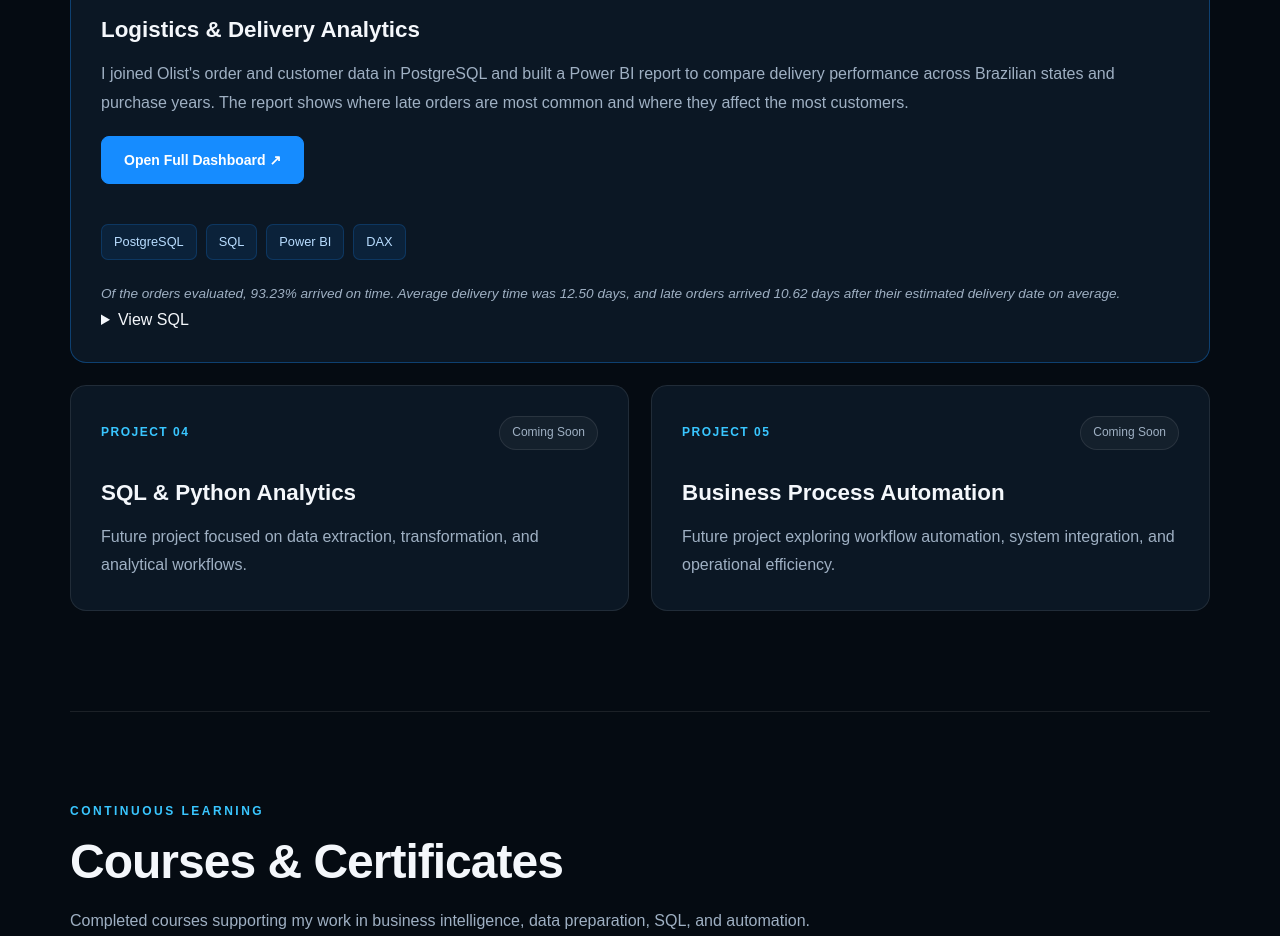
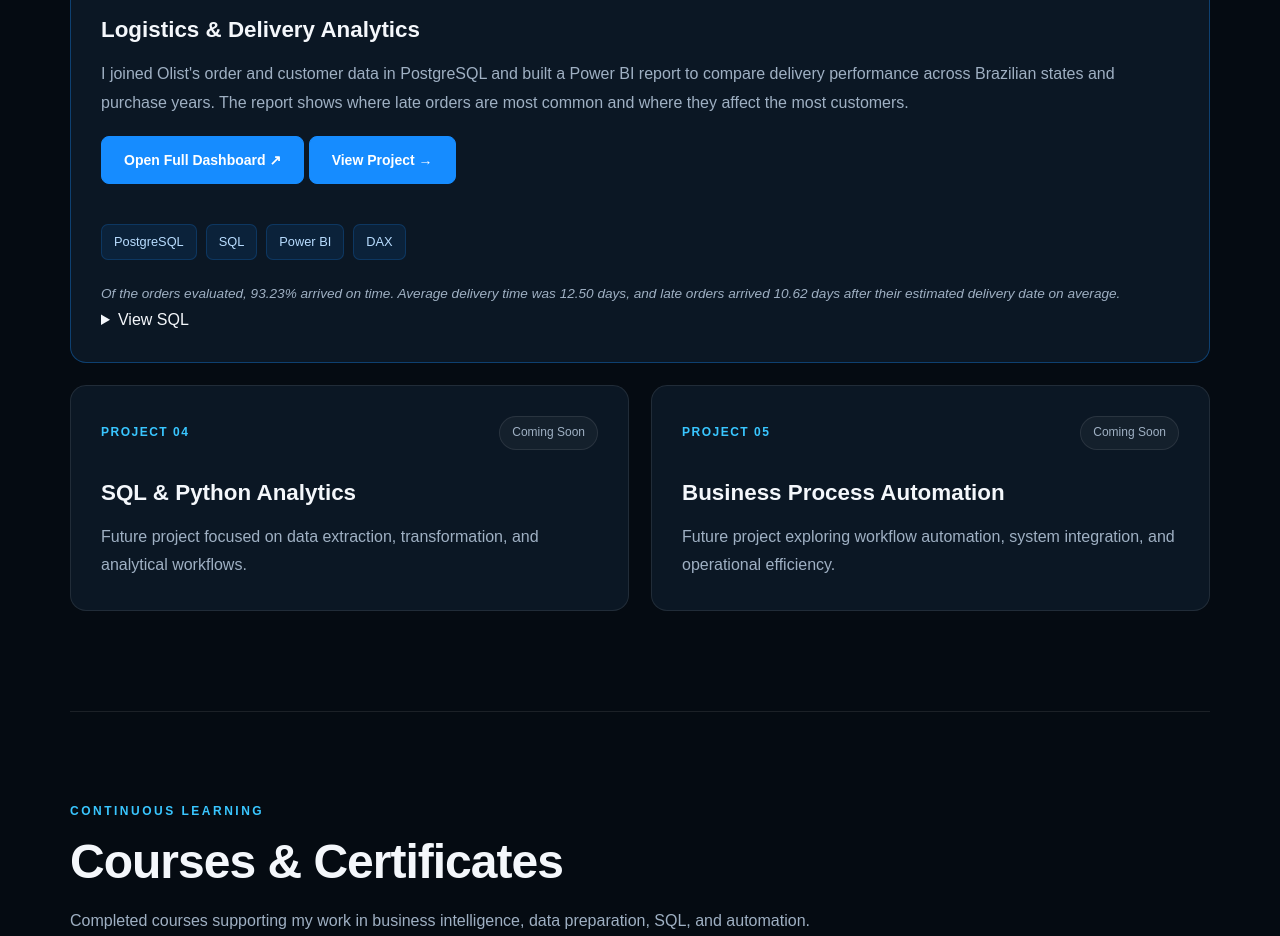
Before and after one commit to cristianbustacara-glitch/cristianbustacara-glitch.github.io, a plain HTML site: page index.html in a window 1280 px wide. Shown: the part 4440-5376 px from the top of the page. Drawn offline with Linux system fonts and the light colour scheme.

Commit message:
Update index.html

```diff
--- a/index.html
+++ b/index.html
@@ -295,6 +295,8 @@ Interactive Power BI dashboard published and available for exploration. Built us
       <a href="https://app.powerbi.com/view?r=eyJrIjoiNWE3ZGIwMDgtOTg5NS00YmUyLWI4MTAtZDQxMWUzNGY0YzhkIiwidCI6IjJlYzk4MWZiLTkyODMtNDNhMC05YTM5LTMzMzJmYzU0ZDc3NCIsImMiOjR9" target="_blank" rel="noopener noreferrer"
          class="dashboard-link">Open Full Dashboard ↗</a>
 
+      <a href="logistics-delivery-analytics.html" class="dashboard-link">View Project &rarr;</a>
+
       <div class="project-tags">
         <span>PostgreSQL</span>
         <span>SQL</span>
```
